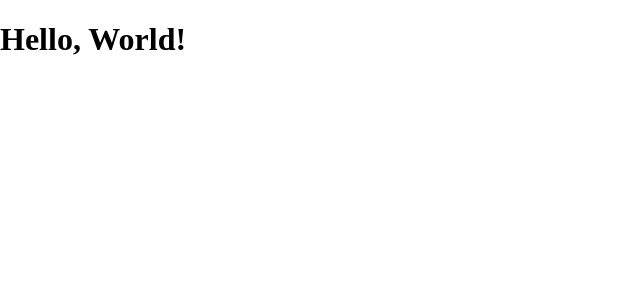
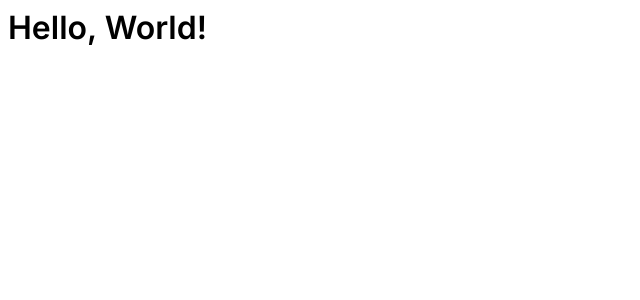
Before and after one commit to clarapenn/react_soloproject_quizzical, a React (Vite) app: page / in a window 1280 px wide. Shown: the top 300 px of the page, without its empty margins (0-640 px from the left). Built offline with nearby package versions, Linux system fonts and the light colour scheme.

Commit message:
Lay in initial styling

```diff
--- a/index.html
+++ b/index.html
@@ -1,5 +1,12 @@
+<!DOCTYPE html>
+
 <html>
-    <head><link rel="stylesheet" href="https://cdnjs.cloudflare.com/ajax/libs/normalize/8.0.1/normalize.css">
+    <head>
+        <link rel="preconnect" href="https://fonts.googleapis.com">
+        <link rel="preconnect" href="https://fonts.gstatic.com" crossorigin>
+        <link href="https://fonts.googleapis.com/css2?family=Inter:wght@100..900&display=swap" rel="stylesheet">
+
+
         <link rel="stylesheet" href="style.css">
     </head>
     <body>
--- a/style.css
+++ b/style.css
@@ -1,3 +1,56 @@
 * {
-    box-sizing: border-box;
+  box-sizing: border-box;
 }
+
+.container {
+  width: 100%;
+  min-height: 100vh;
+  display: grid;
+  justify-items: center;
+}
+
+.splash {
+  display: grid;
+  background-color: rgba(77, 91, 158, 0.1);
+  grid-template-rows: 1fr 1fr;
+  width: 550px;
+  height: 550px;
+  justify-items: center;
+  border-radius: 7px;
+}
+
+.splash--subhead {
+  text-align: center;
+}
+
+h1 {
+  font-family: "Inter", sans-serif;
+  font-optical-sizing: auto;
+  font-weight: 600;
+  font-style: normal;
+  font-variation-settings: "slnt" 0;
+  align-self: end;
+  margin: 0;
+  transition: transform 0.7s ease-in-out;
+}
+
+h1:hover {
+  transform: rotate(360deg);
+}
+
+h2 {
+  font-family: "Inter", sans-serif;
+  font-optical-sizing: auto;
+  font-weight: 400;
+  font-style: normal;
+  font-variation-settings: "slnt" 0;
+}
+
+.startButton {
+  background-color: rgb(77, 91, 158);
+  border: none; /* remove default button border */
+  padding: 10px 20px; /* adjust padding as needed */
+  color: white; /* text color */
+  border-radius: 7px; /* adjust corner roundness as desired */
+  cursor: pointer; /* indicates clickable element */
+}
```
